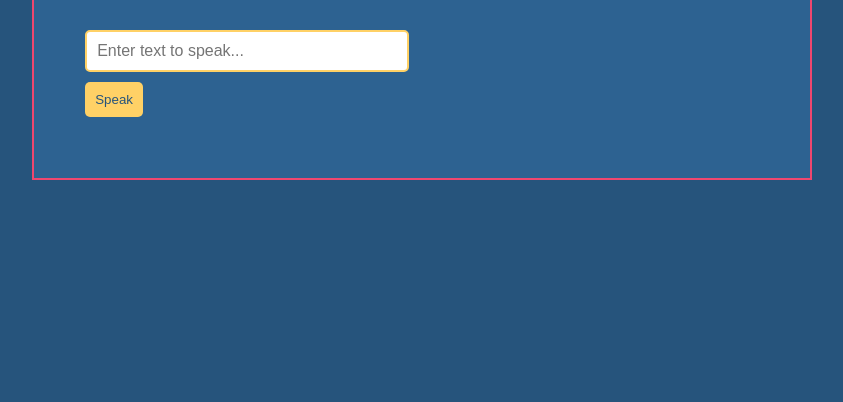
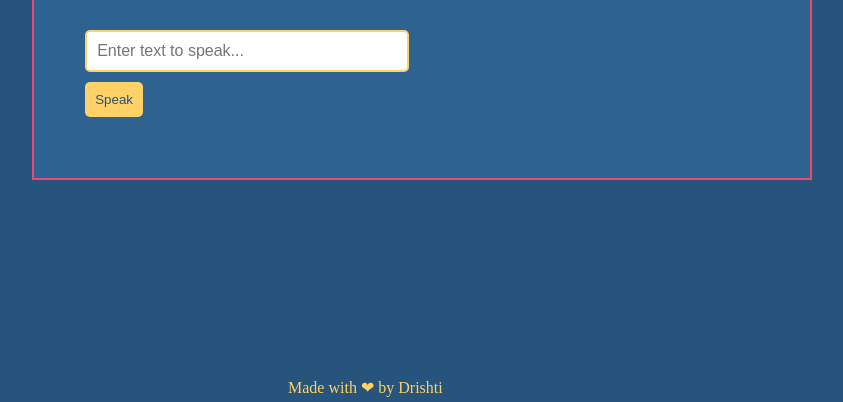
Before and after one commit to dotsbeauty/text-to-speech, a plain HTML site: page index.html in a window 1280 px wide. Shown: the part 398-800 px from the top of the page, without its empty margins (288-1131 px from the left). Drawn offline with Linux system fonts and the light colour scheme.

Commit message:
footer added

```diff
--- a/index.html
+++ b/index.html
@@ -21,5 +21,8 @@
         </div>
     </div>
     <script src='index.js'></script>
+    <footer>
+        Made with ❤ by <a href="https://github.com/dotsbeauty">Drishti</a>
+    </footer>
 </body>
 </html>
--- a/styles.css
+++ b/styles.css
@@ -55,3 +55,23 @@ button:hover{
 
 
 }
+
+footer{
+    color: #FFD166;
+    position: absolute;
+    bottom: 5px;
+    left: 45%;
+}
+
+a{
+    text-decoration: none;
+    color: #FFD166;
+}
+
+a:visited, a:active{
+    color: #FFD166;
+    text-decoration: none;
+}
+a:hover{
+    text-decoration: underline;
+}
```
